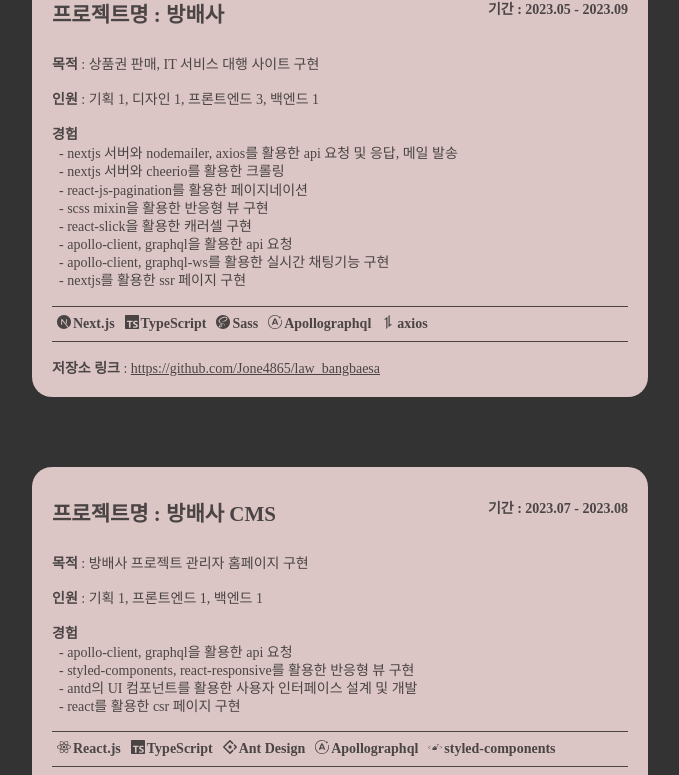
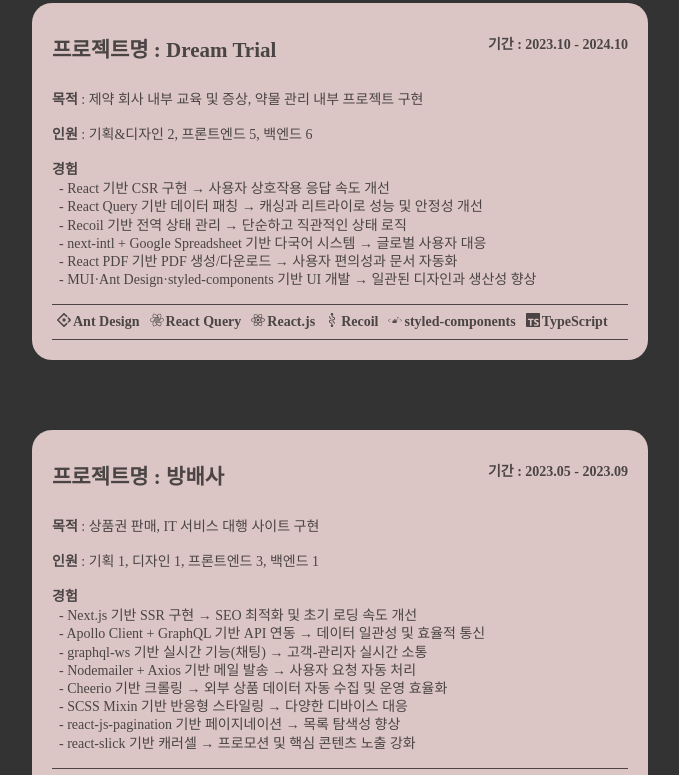
Before and after one commit to Jone4865/Portfolio, a React (Create React App) app: page / in a window 1280 px wide. Shown: the part 1229-2004 px from the top of the page, without its empty margins (460-1139 px from the left). Built offline with nearby package versions, Linux system fonts and the light colour scheme.

Commit message:
update : 2025.10.01

```diff
--- a/src/page/index.tsx
+++ b/src/page/index.tsx
@@ -10,12 +10,14 @@ import {
   SiApollographql,
   SiAxios,
   SiNextdotjs,
+  SiReacthookform,
   SiReactquery,
   SiRecoil,
   SiSass,
   SiSocketdotio,
   SiStorybook,
   SiStyledcomponents,
+  SiTailwindcss,
   SiTypescript,
 } from "react-icons/si";
 import { TbBrandRedux } from "react-icons/tb";
@@ -48,12 +50,39 @@ function PageIndex() {
       key: "Boundary",
       date: "2023.10 - 2024.10",
       experience: [
-        "reactjs를 활용한 csr 페이지 구현",
-        "mui, antd, styled-components를 활용한 UI 구현",
-        "react query를 활용한 api 요청 연동",
-        "react pdf를 통한 pdf 구현",
-        "i18next와 구글스프레드 시트 연동을 통한 key에 의존한 번역",
-        "recoil을 활용한 전역상태관리",
+        "Next.js 기반 SSR 구현 → SEO 최적화 및 초기 로딩 속도 개선",
+        "Jotai 기반 전역 상태 관리 → 단순한 상태로 렌더링 최적화",
+        "React Hook Form + Zod 기반 폼 유효성 검사 → 타입 안전성과 런타임 오류 감소",
+        "next-intl + Google Spreadsheet 기반 다국어 시스템 → 글로벌 사용자 대응 강화",
+        "Google Maps API 기반 지도 컴포넌트 → 사용자 친화적 위치 정보 제공",
+        "Tailwind CSS 기반 UI 개발 → 생산성 향상과 일관된 스타일",
+      ],
+      people: "기획1, 디자인 3, 프론트엔드 2, 백엔드 2, 세일즈 포스 1",
+      stack: [
+        { name: "Next.js", icon: <SiNextdotjs /> },
+        { name: "TypeScript", icon: <SiTypescript /> },
+        { name: "React Hook Form", icon: <SiReacthookform /> },
+        { name: "Tailwind CSS", icon: <SiTailwindcss /> },
+      ],
+      subTitle: "신규 사이트 및 관리자 사이트 개발",
+      title: "Hanwha Vision - STEP",
+      link: [
+        {
+          name: "서비스 링크",
+          url: "https://step.hanwhavision.com/kr/login",
+        },
+      ],
+    },
+    {
+      key: "Boundary",
+      date: "2023.10 - 2024.10",
+      experience: [
+        "React 기반 CSR 구현 → 사용자 상호작용 응답 속도 개선",
+        "React Query 기반 데이터 패칭 → 캐싱과 리트라이로 성능 및 안정성 개선",
+        "Recoil 기반 전역 상태 관리 → 단순하고 직관적인 상태 로직",
+        "next-intl + Google Spreadsheet 기반 다국어 시스템 → 글로벌 사용자 대응",
+        "React PDF 기반 PDF 생성/다운로드 → 사용자 편의성과 문서 자동화",
+        "MUI·Ant Design·styled-components 기반 UI 개발 → 일관된 디자인과 생산성 향상",
       ],
       people: "기획&디자인 2, 프론트엔드 5, 백엔드 6",
       stack: [
@@ -62,7 +91,7 @@ function PageIndex() {
         { name: "Ant Design", icon: <SiAntdesign /> },
         { name: "React Query", icon: <SiReactquery /> },
         { name: "Recoil", icon: <SiRecoil /> },
-        { name: "styled-coponents", icon: <SiStyledcomponents /> },
+        { name: "styled-components", icon: <SiStyledcomponents /> },
       ],
       subTitle: "제약 회사 내부 교육 및 증상, 약물 관리 내부 프로젝트 구현",
       title: "Dream Trial",
@@ -71,14 +100,14 @@ function PageIndex() {
       key: "Lawdians",
       date: "2023.05 - 2023.09",
       experience: [
-        "nextjs 서버와 nodemailer, axios를 활용한 api 요청 및 응답, 메일 발송",
-        "nextjs 서버와 cheerio를 활용한 크롤링",
-        "react-js-pagination를 활용한 페이지네이션",
-        "scss mixin을 활용한 반응형 뷰 구현",
-        "react-slick을 활용한 캐러셀 구현",
-        "apollo-client, graphql을 활용한 api 요청",
-        "apollo-client, graphql-ws를 활용한 실시간 채팅기능 구현",
-        "nextjs를 활용한 ssr 페이지 구현",
+        "Next.js 기반 SSR 구현 → SEO 최적화 및 초기 로딩 속도 개선",
+        "Apollo Client + GraphQL 기반 API 연동 → 데이터 일관성 및 효율적 통신",
+        "graphql-ws 기반 실시간 기능(채팅) → 고객-관리자 실시간 소통",
+        "Nodemailer + Axios 기반 메일 발송 → 사용자 요청 자동 처리",
+        "Cheerio 기반 크롤링 → 외부 상품 데이터 자동 수집 및 운영 효율화",
+        "SCSS Mixin 기반 반응형 스타일링 → 다양한 디바이스 대응",
+        "react-js-pagination 기반 페이지네이션 → 목록 탐색성 향상",
+        "react-slick 기반 캐러셀 → 프로모션 및 핵심 콘텐츠 노출 강화",
       ],
       people: "기획 1, 디자인 1, 프론트엔드 3, 백엔드 1",
       stack: [
@@ -101,10 +130,10 @@ function PageIndex() {
       key: "Lawdians",
       date: "2023.07 - 2023.08",
       experience: [
-        "apollo-client, graphql을 활용한 api 요청",
-        "styled-components, react-responsive를 활용한 반응형 뷰 구현",
-        "antd의 UI 컴포넌트를 활용한 사용자 인터페이스 설계 및 개발",
-        "react를 활용한 csr 페이지 구현",
+        "Apollo Client + GraphQL 기반 API 연동 → 데이터 일관성 및 효율적 통신",
+        "React 기반 CSR 구현 → 사용자 상호작용 응답 속도 개선",
+        "react-responsive 기반 반응형 구현 → 다양한 디바이스 대응",
+        "Ant Design 기반 UI 설계·개발 → 일관된 컴포넌트 활용",
       ],
       people: "기획 1, 프론트엔드 1, 백엔드 1",
       stack: [
@@ -127,10 +156,10 @@ function PageIndex() {
       key: "Lawdians",
       date: "2023.04 - 2023.05",
       experience: [
-        "apollo-client, graphql을 활용한 api 요청",
-        "styled-components, react-responsive를 활용한 반응형 뷰 구현",
-        "antd의 UI 컴포넌트를 활용한 사용자 인터페이스 설계 및 개발",
-        "react를 활용한 csr 페이지 구현",
+        "Apollo Client + GraphQL 기반 API 연동 → 데이터 일관성 및 효율적 통신",
+        "React 기반 CSR 구현 → 사용자 상호작용 응답 속도 개선",
+        "react-responsive 기반 반응형 구현 → 다양한 디바이스 대응",
+        "Ant Design 기반 UI 설계·개발 → 일관된 컴포넌트 활용",
       ],
       people: "기획 1, 프론트엔드 2, 백엔드 1",
       stack: [
@@ -153,10 +182,10 @@ function PageIndex() {
       key: "Lawdians",
       date: "2023.02 - 2023.03",
       experience: [
-        "apollo-client, graphql을 활용한 api 요청",
-        "styled-components, react-responsive를 활용한 반응형 뷰 구현",
-        "antd의 UI 컴포넌트를 활용한 사용자 인터페이스 설계 및 개발",
-        "react를 활용한 csr 페이지 구현",
+        "Apollo Client + GraphQL 기반 API 연동 → 데이터 일관성 및 효율적 통신",
+        "React 기반 CSR 구현 → 사용자 상호작용 응답 속도 개선",
+        "react-responsive 기반 반응형 구현 → 다양한 디바이스 대응",
+        "Ant Design 기반 UI 설계·개발 → 일관된 컴포넌트 활용",
       ],
       people: "기획 1, 프론트엔드 2, 백엔드 1",
       stack: [
@@ -179,10 +208,10 @@ function PageIndex() {
       key: "Lawdians",
       date: "2023.01 - 2023.02",
       experience: [
-        "nextjs를 활용한 ssr 페이지 구현",
-        "scss mixin을 활용한 반응형 뷰 구현",
-        "nextjs 서버와 nodemailer, axios를 활용한 api 요청 및 응답, 메일 발송",
-        "kakaomap api를 활용한 지도 컴포넌트 구현",
+        "Next.js 기반 SSR 구현 → SEO 최적화 및 초기 로딩 속도 개선",
+        "Nodemailer + Axios 기반 메일 발송 → 사용자 요청 자동 처리",
+        "KakaoMap API 기반 지도 컴포넌트 → 직관적 위치 정보 제공",
+        "SCSS Mixin 기반 반응형 스타일링 → 다양한 디바이스 대응",
       ],
       people: "기획 1, 디자인 1, 프론트엔드 1",
       stack: [
@@ -208,10 +237,10 @@ function PageIndex() {
       key: "Lawdians",
       date: "2023.01 - 2023.01",
       experience: [
-        "nextjs를 활용한 ssr 페이지 구현",
-        "scss를 활용한 퍼블리싱",
-        "react-responsive를 활용한 반응형 뷰 구현",
-        "storybook을 활용한 컴포넌트 시각적 정리 및 문서화",
+        "Next.js 기반 SSR 구현 → SEO 최적화 및 초기 로딩 속도 개선",
+        "react-responsive 기반 반응형 구현 → 다양한 디바이스 대응",
+        "Storybook 기반 컴포넌트 문서화 → 재사용성과 협업 효율 향상",
+        "SCSS 기반 스타일링 → 일관된 스타일과 유지보수성 강화",
       ],
       people: "기획 1, 디자인 1, 프론트엔드 1",
       stack: [
@@ -237,10 +266,10 @@ function PageIndex() {
       key: "Lawdians",
       date: "2023.01 - 2023.01",
       experience: [
-        "nextjs를 활용한 ssr 페이지 구현",
-        "scss mixin을 활용한 반응형 뷰 구현",
-        "nextjs 서버와 nodemailer, axios를 활용한 api 요청 및 응답, 메일 발송",
-        "storybook을 활용한 컴포넌트 시각적 정리 및 문서화",
+        "Next.js 기반 SSR 구현 → SEO 최적화 및 초기 로딩 속도 개선",
+        "Nodemailer + Axios 기반 메일 발송 → 사용자 요청 자동 처리",
+        "SCSS Mixin 기반 반응형 스타일링 → 다양한 디바이스 대응",
+        "Storybook 기반 컴포넌트 문서화 → 재사용성과 협업 효율 향상",
       ],
       people: "기획 1, 디자인 1, 프론트엔드 1",
       stack: [
@@ -267,11 +296,11 @@ function PageIndex() {
       key: "Lawdians",
       date: "2023.01 - 2023.01",
       experience: [
-        "nextjs를 활용한 ssr 페이지 구현",
-        "scss mixin을 활용한 반응형 뷰 구현",
-        "nextjs 서버와 nodemailer, axios를 활용한 api 요청 및 응답, 메일 발송",
-        "storybook을 활용한 컴포넌트 시각적 정리 및 문서화",
-        "nextjs 서버와 cheerio를 활용한 크롤링",
+        "Next.js 기반 SSR 구현 → SEO 최적화 및 초기 로딩 속도 개선",
+        "Nodemailer + Axios 기반 메일 발송 → 사용자 요청 자동 처리",
+        "Cheerio 기반 크롤링 → 외부 데이터 자동 수집 및 운영 효율화",
+        "SCSS Mixin 기반 반응형 스타일링 → 다양한 디바이스 대응",
+        "Storybook 기반 컴포넌트 문서화 → 재사용성과 협업 효율 향상",
       ],
       people: "기획 1, 디자인 1, 프론트엔드 1",
       stack: [
@@ -298,13 +327,13 @@ function PageIndex() {
       key: "Hanghae99",
       date: "2022.08 - 2022.09",
       experience: [
-        "socket.io를 활용한 실시간 채팅 기능 및 실시간 게임 구현",
-        "axios를 활용한 api 요청 및 응답",
-        "react를 활용한 csr 페이지 구현",
-        "kakao-login-api를 활용한 카카오 로그인 기능 구현",
-        "redux-toolkit을 활용한 전역상태관리",
-        "styled-components를 활용한 퍼블리싱",
-        "amazone s3, amazon cloud front, aws certificate manager를 통한 https 자동화 배포",
+        "Socket.io 기반 실시간 기능(채팅/게임) → 사용자 간 즉각적 상호작용",
+        "Redux Toolkit 기반 전역 상태 관리 → 상태 로직 단순화 및 유지보수성 향상",
+        "React 기반 CSR 구현 → 사용자 상호작용 응답 속도 개선",
+        "Axios 기반 API 요청/응답 처리 → 안정적 서버-클라이언트 통신",
+        "Amazon S3·CloudFront·ACM 기반 HTTPS 배포 자동화 → 안정적 운영 및 보안 강화",
+        "Kakao Login API 기반 소셜 로그인 → 간편한 인증 제공",
+        "styled-components 기반 스타일링 → 일관된 스타일과 유지보수성 강화",
       ],
       people: "디자인 1, 프론트엔드 2, 백엔드 3",
       stack: [
@@ -334,11 +363,11 @@ function PageIndex() {
       key: "Hanghae99",
       date: "2022.08 - 2022.08",
       experience: [
-        "redux-tullkit을 활용한 전역상태 관리",
-        "styled-components를 활용한 퍼블리싱",
-        "react를 활용한 csr 페이지 구현",
-        "amazone s3, amazon cloud front를 활용한 배포",
-        "axios를 활용한 api 요청 및 응답",
+        "Redux Toolkit 기반 전역 상태 관리 → 상태 로직 단순화 및 유지보수성 향상",
+        "React 기반 CSR 구현 → 사용자 상호작용 응답 속도 개선",
+        "Amazon S3·CloudFront 기반 배포 → 안정적 서비스 운영 환경",
+        "Axios 기반 API 요청/응답 처리 → 서버-클라이언트 통신 효율화",
+        "styled-components 기반 스타일링 → 일관된 스타일과 유지보수성 강화",
       ],
       people: "디자인 1, 프론트엔드 2, 백엔드 3",
       stack: [
@@ -534,12 +563,14 @@ function PageIndex() {
               </ExperienceWrapper>
             </div>
             <CardIconWrapper>
-              {v.stack.map((item) => (
-                <div key={item.name}>
-                  <span>{item.icon}</span>
-                  <span>{item.name}</span>
-                </div>
-              ))}
+              {[...v.stack]
+                .sort((a, b) => a.name.localeCompare(b.name))
+                .map((item) => (
+                  <div key={item.name}>
+                    <span>{item.icon}</span>
+                    <span>{item.name}</span>
+                  </div>
+                ))}
             </CardIconWrapper>
             {v.link?.map((item) => (
               <div key={item.name}>
```
